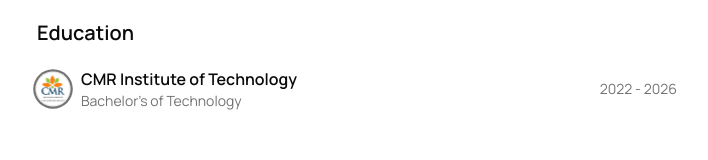
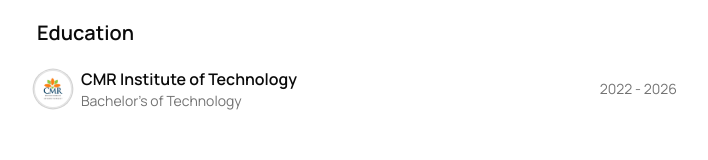
Before and after one commit to shivakotagiri/portfolio-v2, a Next.js app: page / in a window 1280 px wide. Shown: the part 281-441 px from the top of the page, without its empty margins (283-991 px from the left). Built offline with nearby package versions, Linux system fonts and the light colour scheme.

Commit message:
small changes

```diff
--- a/components/list-item.tsx
+++ b/components/list-item.tsx
@@ -5,11 +5,11 @@ export function ListItem() {
     return (
         <Link href={"https://cmrithyderabad.edu.in/"} target="_blank" className="flex w-full justify-between items-center">
             <div className="flex gap-3 items-center justify-center">
-                <div className="relative inline-block scale-110">
+                <div className="relative inline-block scale-120">
                     <Avatar>
                         <AvatarImage
                             src={"/cmrit.png"}
-                            className="object-center object-cover rounded-full"
+                            className="object-center object-cover rounded-full p-1"
                             alt="CMR Institute of Technology"
                             width={100}
                             height={100}
@@ -18,7 +18,7 @@ export function ListItem() {
                             CM
                         </AvatarFallback>
                     </Avatar>
-                    <span className="inset-0 absolute block h-full w-full ring-2 rounded-full ring-neutral-500" />
+                    <span className="inset-0 absolute block h-full w-full ring-1 rounded-full ring-neutral-300 dark:ring-neutral-600" />
                 </div>
                 <div className="leading-none">
                     <h1 className="text-base font-semibold">
```
